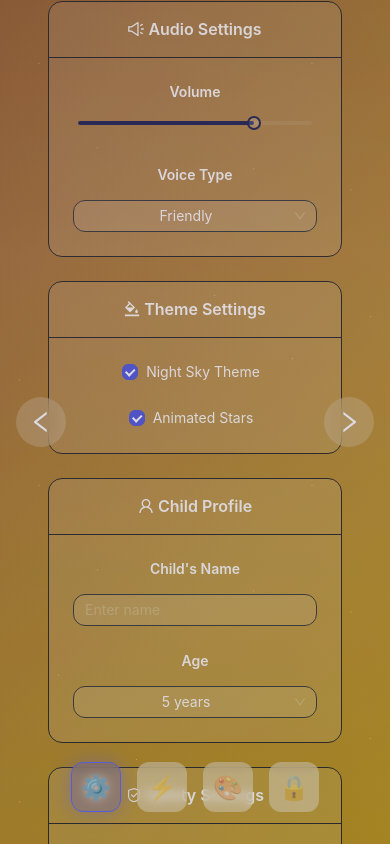
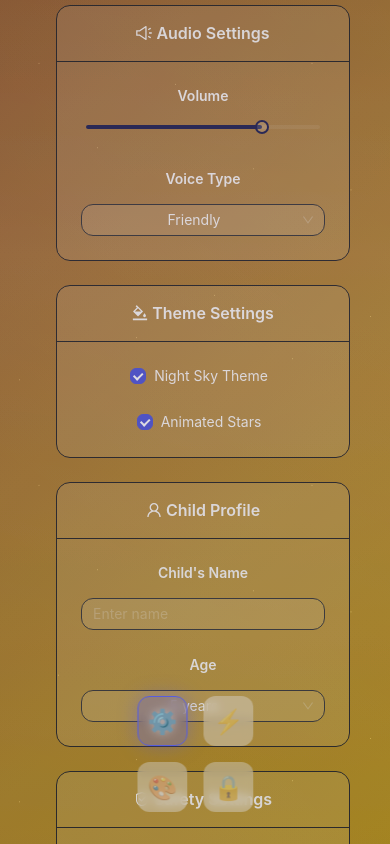
Before and after one commit to frostaura/TaleWeaver, a React (Vite) app in the folder src/frontend/: page / in a window 390 px wide. Built offline with nearby package versions, Linux system fonts and the light colour scheme.

Commit message:
Fix frontend build, remove carousel arrows, enhance mobile-first design
Co-authored-by: frostaura <8956241+frostaura@users.noreply.github.com>

```diff
--- a/src/frontend/src/components/ReactBits/Carousel/AntCarousel.tsx
+++ b/src/frontend/src/components/ReactBits/Carousel/AntCarousel.tsx
@@ -1,6 +1,5 @@
 import React, { useState } from 'react';
-import { Carousel as AntCarousel, Button, Space } from 'antd';
-import { LeftOutlined, RightOutlined } from '@ant-design/icons';
+import { Carousel as AntCarousel, Button } from 'antd';
 import type { CarouselRef } from 'antd/es/carousel';
 
 export interface CarouselItem {
@@ -26,13 +25,7 @@ const CustomCarousel: React.FC<CarouselProps> = ({
   const [currentIndex, setCurrentIndex] = useState(0);
   const carouselRef = React.useRef<CarouselRef>(null);
 
-  const goToPrevious = () => {
-    carouselRef.current?.prev();
-  };
 
-  const goToNext = () => {
-    carouselRef.current?.next();
-  };
 
   const goToSlide = (index: number) => {
     carouselRef.current?.goTo(index);
@@ -54,6 +47,10 @@ const CustomCarousel: React.FC<CarouselProps> = ({
     autoplaySpeed: autoRotateInterval,
     afterChange: handleAfterChange,
     effect: 'fade' as const,
+    swipe: true,
+    swipeToSlide: true,
+    touchMove: true,
+    adaptiveHeight: true,
   };
 
   return (
@@ -104,7 +101,8 @@ const CustomCarousel: React.FC<CarouselProps> = ({
                   alignItems: 'center',
                   justifyContent: 'center',
                   padding: isFullPage ? '2rem' : '1rem',
-                  position: 'relative'
+                  position: 'relative',
+                  minHeight: '300px',
                 }}
               >
                 {item.component ? (
@@ -151,80 +149,8 @@ const CustomCarousel: React.FC<CarouselProps> = ({
           ))}
         </AntCarousel>
 
-        {/* Custom Navigation Controls */}
-        <div style={{
-          position: 'absolute',
-          top: '50%',
-          left: 0,
-          right: 0,
-          transform: 'translateY(-50%)',
-          display: 'flex',
-          justifyContent: 'space-between',
-          padding: '0 1rem',
-          pointerEvents: 'none',
-          zIndex: 3
-        }}>
-          <Button
-            type="text"
-            icon={<LeftOutlined />}
-            onClick={goToPrevious}
-            style={{
-              background: 'rgba(255, 255, 255, 0.2)',
-              border: 'none',
-              color: 'white',
-              width: '50px',
-              height: '50px',
-              borderRadius: '50%',
-              display: 'flex',
-              alignItems: 'center',
-              justifyContent: 'center',
-              fontSize: '1.5rem',
-              fontWeight: 'bold',
-              backdropFilter: 'blur(10px)',
-              pointerEvents: 'all',
-              textShadow: '1px 1px 2px rgba(0, 0, 0, 0.5)'
-            }}
-            onMouseEnter={(e) => {
-              e.currentTarget.style.background = 'rgba(255, 255, 255, 0.3)';
-              e.currentTarget.style.transform = 'scale(1.1)';
-            }}
-            onMouseLeave={(e) => {
-              e.currentTarget.style.background = 'rgba(255, 255, 255, 0.2)';
-              e.currentTarget.style.transform = 'scale(1)';
-            }}
-          />
-          <Button
-            type="text"
-            icon={<RightOutlined />}
-            onClick={goToNext}
-            style={{
-              background: 'rgba(255, 255, 255, 0.2)',
-              border: 'none',
-              color: 'white',
-              width: '50px',
-              height: '50px',
-              borderRadius: '50%',
-              display: 'flex',
-              alignItems: 'center',
-              justifyContent: 'center',
-              fontSize: '1.5rem',
-              fontWeight: 'bold',
-              backdropFilter: 'blur(10px)',
-              pointerEvents: 'all',
-              textShadow: '1px 1px 2px rgba(0, 0, 0, 0.5)'
-            }}
-            onMouseEnter={(e) => {
-              e.currentTarget.style.background = 'rgba(255, 255, 255, 0.3)';
-              e.currentTarget.style.transform = 'scale(1.1)';
-            }}
-            onMouseLeave={(e) => {
-              e.currentTarget.style.background = 'rgba(255, 255, 255, 0.2)';
-              e.currentTarget.style.transform = 'scale(1)';
-            }}
-          />
-        </div>
 
-        {/* Custom Indicators */}
+        {/* Custom Indicators - Mobile First Legend */}
         <div style={{
           position: 'absolute',
           bottom: isFullPage ? '2rem' : '1rem',
@@ -232,7 +158,12 @@ const CustomCarousel: React.FC<CarouselProps> = ({
           transform: 'translateX(-50%)',
           display: 'flex',
           gap: isFullPage ? '1rem' : '0.5rem',
-          zIndex: 3
+          zIndex: 3,
+          // Mobile-first responsive adjustments
+          flexWrap: 'wrap',
+          justifyContent: 'center',
+          padding: '0 1rem',
+          maxWidth: '90%',
         }}>
           {items.map((item, index) => (
             <Button
@@ -261,7 +192,11 @@ const CustomCarousel: React.FC<CarouselProps> = ({
                   : 'none',
                 transition: 'all 0.3s ease',
                 padding: 0,
-                minWidth: 'auto'
+                // Mobile-first touch target improvements
+                minHeight: isFullPage ? '50px' : '44px',
+                minWidth: isFullPage ? '50px' : '44px',
+                // Better mobile touch response
+                touchAction: 'manipulation',
               }}
               onMouseEnter={(e) => {
                 if (isFullPage) {
@@ -320,6 +255,42 @@ const CustomCarousel: React.FC<CarouselProps> = ({
           .ant-carousel .slick-slide h3 {
             color: #fff;
           }
+
+          /* Mobile-first responsive improvements */
+          @media (max-width: 768px) {
+            .ant-carousel-wrapper {
+              touch-action: pan-x;
+            }
+
+            .ant-carousel .slick-slide {
+              padding: 0.5rem;
+            }
+
+            .ant-carousel .slick-track {
+              /* Enable hardware acceleration for smoother swipes */
+              transform: translate3d(0, 0, 0);
+            }
+
+            /* Better touch targets for mobile */
+            .ant-carousel-wrapper button {
+              min-width: 44px !important;
+              min-height: 44px !important;
+            }
+          }
+
+          /* Ensure smooth swipe on touch devices */
+          .ant-carousel .slick-list {
+            overflow: hidden;
+            -webkit-overflow-scrolling: touch;
+          }
+
+          /* Disable text selection during swipe */
+          .ant-carousel .slick-slide {
+            -webkit-user-select: none;
+            -moz-user-select: none;
+            -ms-user-select: none;
+            user-select: none;
+          }
         `}
       </style>
     </div>
```
